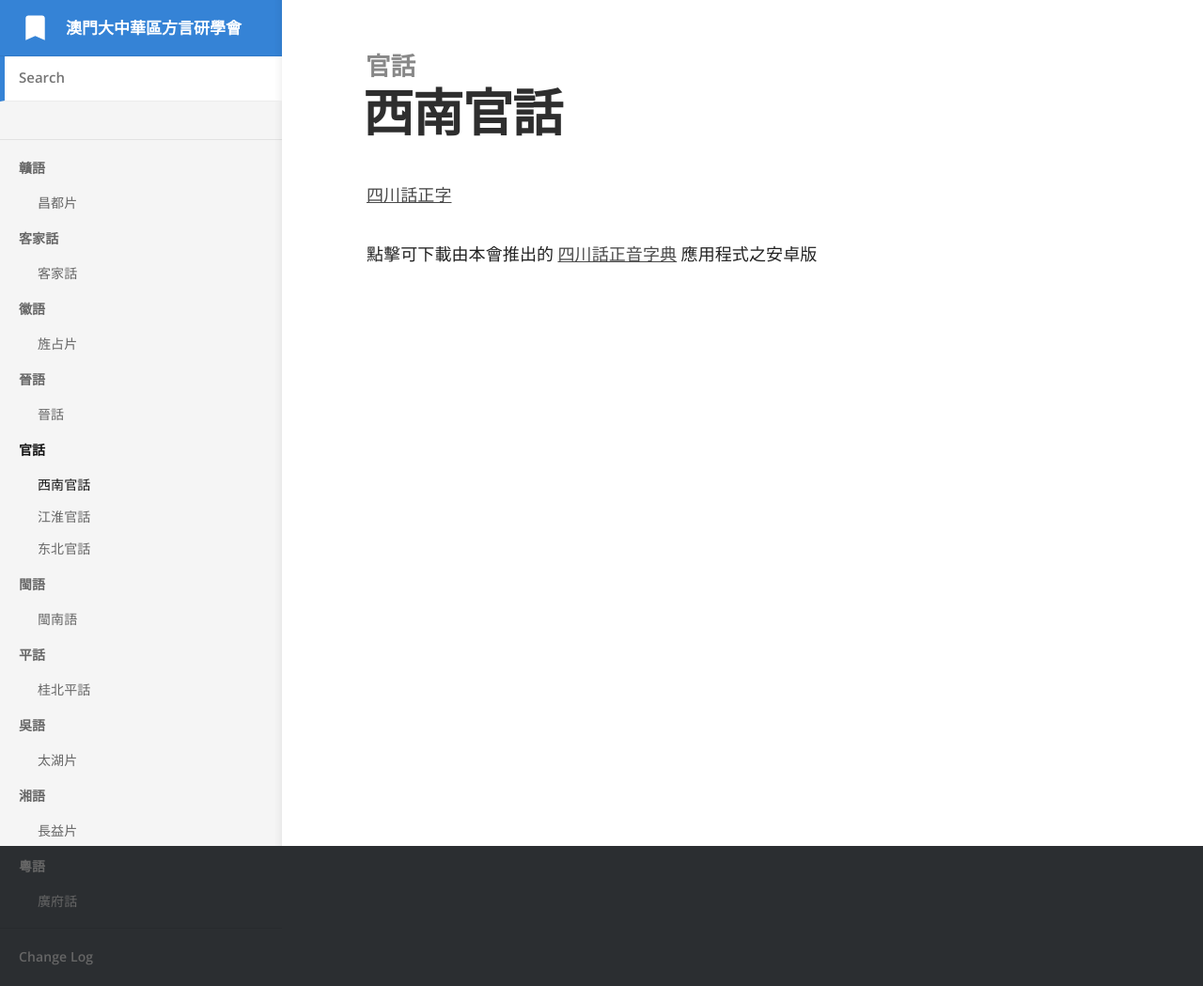
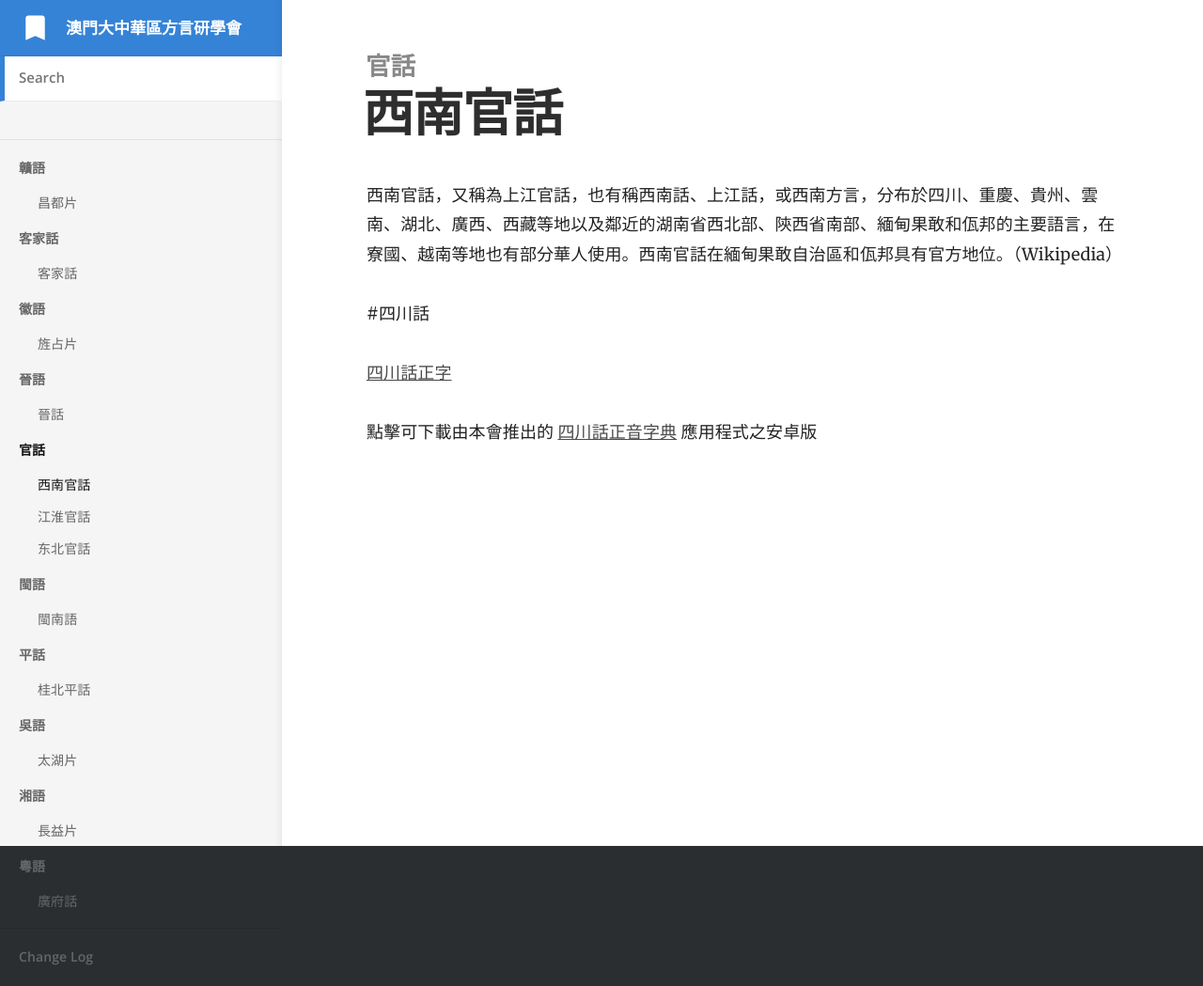
Before and after one commit to zttofficial/zttofficial.github.io, a Jekyll site: the page built from _docs/Mandarin/SouthwesternMandarin.md, in a window 1280 px wide. Shown: the whole page at 94% size. Built offline with Jekyll 4.4.1, drawn with Linux system fonts in a browser that asks for light colours.

Commit message:
Update SouthwesternMandarin.md

```diff
--- a/_docs/Mandarin/SouthwesternMandarin.md
+++ b/_docs/Mandarin/SouthwesternMandarin.md
@@ -3,6 +3,9 @@ title: 西南官話
 category: 官話
 order: 1
 ---
+西南官話，又稱為上江官話，也有稱西南話、上江話，或西南方言，分布於四川、重慶、貴州、雲南、湖北、廣西、西藏等地以及鄰近的湖南省西北部、陝西省南部、緬甸果敢和佤邦的主要語言，在寮國、越南等地也有部分華人使用。西南官話在緬甸果敢自治區和佤邦具有官方地位。（Wikipedia）
+
+#四川話
 
 [四川話正字](http://dialect.zttofficial.com/SzechuaneseCharacters/)
 
```
